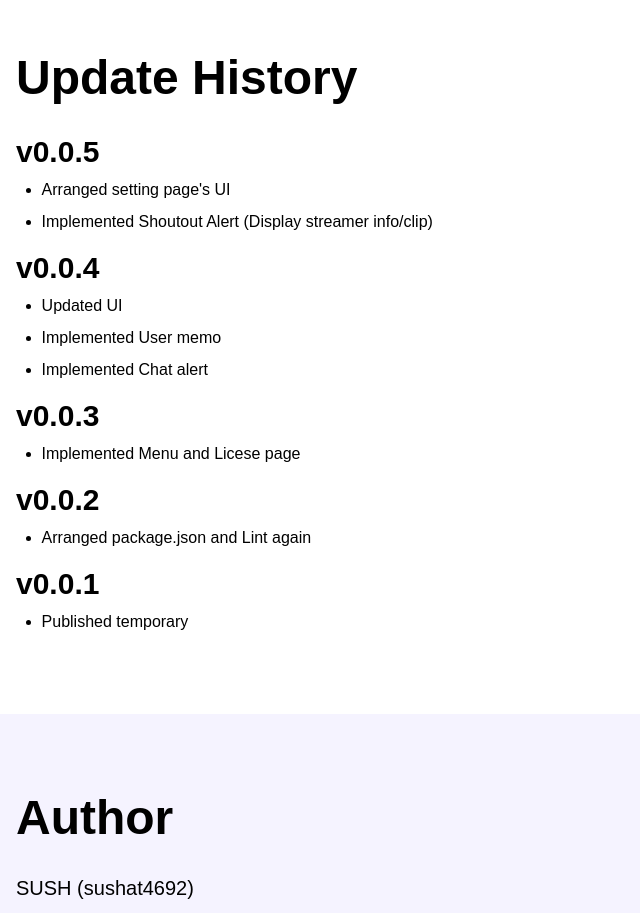
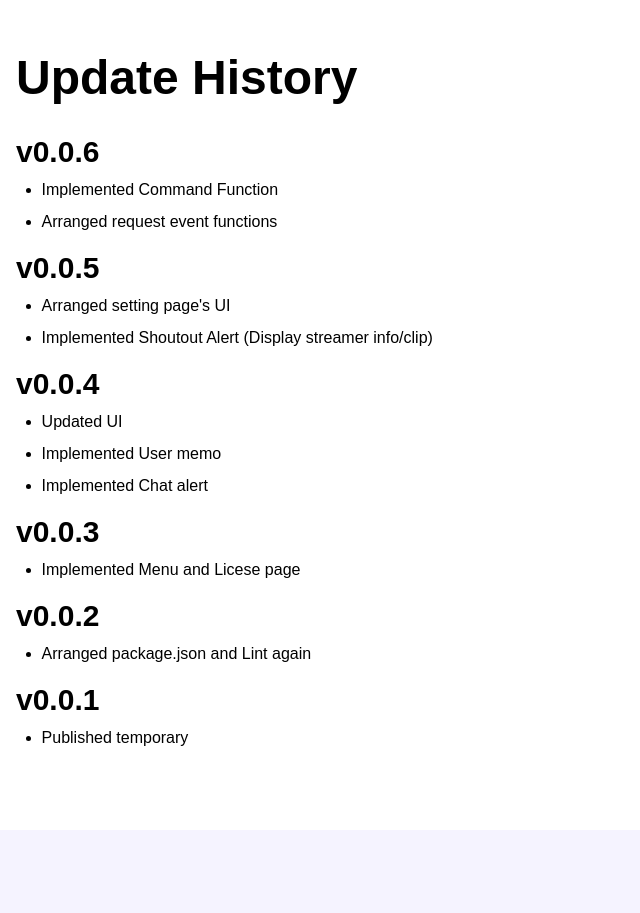
Before and after one commit to sushat4692/streaid-docs, a Next.js app: page / in a window 1280 px wide. Shown: the part 1020-1933 px from the top of the page, without its empty margins (0-640 px from the left). Built offline with nearby package versions, Linux system fonts and the light colour scheme.

Commit message:
Added v0.0.6 history

```diff
--- a/components/History.tsx
+++ b/components/History.tsx
@@ -15,6 +15,20 @@ const HistoryComponent: React.FC = () => {
                         defaultMessage: "Update History",
                     })}
                 </h2>
+
+                <h3 className="headline--sub">v0.0.6</h3>
+                <ul className="list">
+                    <li className="list__item">
+                        {locale.getMessage({
+                            id: "Component.History.v0.0.6-1",
+                        })}
+                    </li>
+                    <li className="list__item">
+                        {locale.getMessage({
+                            id: "Component.History.v0.0.6-2",
+                        })}
+                    </li>
+                </ul>
 
                 <h3 className="headline--sub">v0.0.5</h3>
                 <ul className="list">
--- a/lang/en-us.ts
+++ b/lang/en-us.ts
@@ -26,6 +26,8 @@ const messages = {
     "Component.Install.Button": "Download latest Version",
     // History
     "Component.History.Header": "Update History",
+    "Component.History.v0.0.6-1": "Implemented Command Function",
+    "Component.History.v0.0.6-2": "Arranged request event functions",
     "Component.History.v0.0.5-1": "Arranged setting page's UI",
     "Component.History.v0.0.5-2":
         "Implemented Shoutout Alert (Display streamer info/clip)",
--- a/lang/ja-jp.ts
+++ b/lang/ja-jp.ts
@@ -26,6 +26,8 @@ const messages = {
     "Component.Install.Button": "最新版をダウンロード",
     // History
     "Component.History.Header": "更新履歴",
+    "Component.History.v0.0.6-1": "カスタムコマンド設定機能の実装",
+    "Component.History.v0.0.6-2": "リクエストイベントの整理",
     "Component.History.v0.0.5-1": "設定ページのUI整理",
     "Component.History.v0.0.5-2":
         "シャウトアウトアラートの実装（情報表示、クリップ再生）",
```
